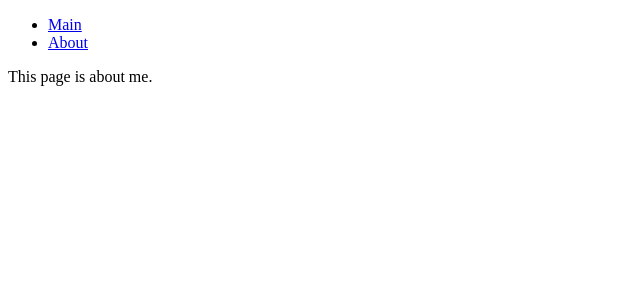
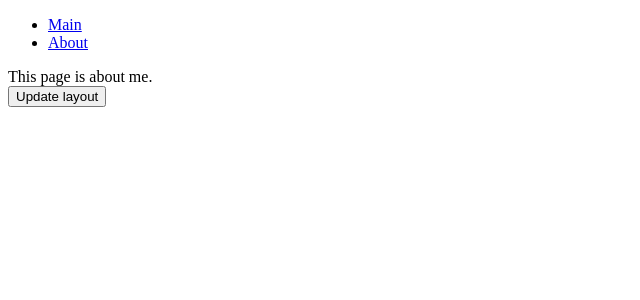
Before and after one commit to holhar/portfolio, a Nuxt app: page /about in a window 1280 px wide. Shown: the top 300 px of the page, without its empty margins (0-640 px from the left). Built offline with nearby package versions, Linux system fonts and the light colour scheme.

Commit message:
Setting different layouts

```diff
--- a/app/app.vue
+++ b/app/app.vue
@@ -1,5 +1,10 @@
 <template>
+  <!-- <NuxtLayout :name="layout"> -->
   <NuxtLayout>
     <NuxtPage />
   </NuxtLayout>
 </template>
+
+<!-- <script setup>
+const layout = 'another'
+</script> -->
--- /dev/null
+++ b/app/layouts/another.vue
@@ -0,0 +1,6 @@
+<template>
+    <div>
+        <div>This is another layout</div>
+        <slot />
+    </div>
+</template>
--- a/app/pages/about.vue
+++ b/app/pages/about.vue
@@ -2,4 +2,16 @@
     <div>
         This page is about me.
     </div>
+    <div>
+        <button @click="enableCustomLayout">Update layout</button>
+    </div>
 </template>
+<script setup lang="ts">
+
+function enableCustomLayout() {
+    setPageLayout('another')
+}
+//definePageMeta({
+//    layout: 'custom'
+//})
+</script>
```
